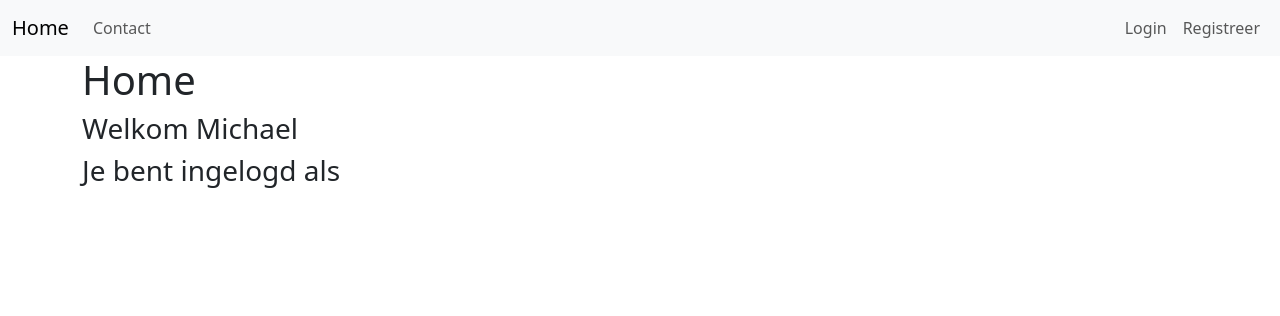
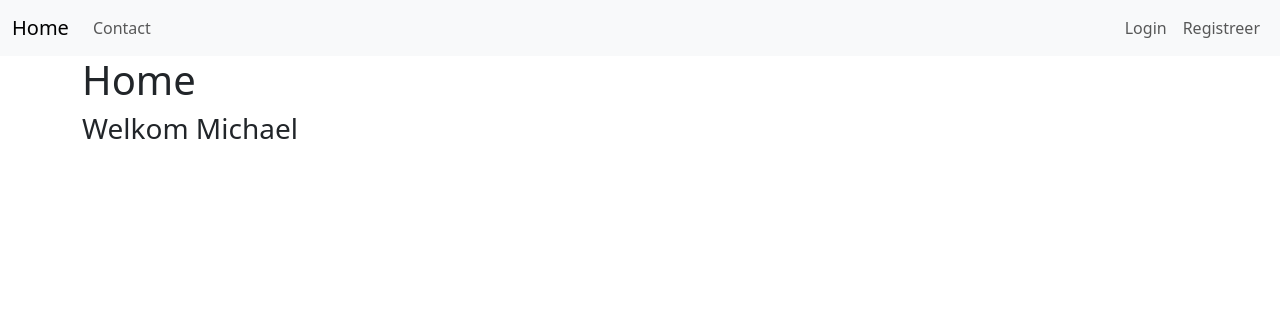
Before and after one commit to GaneshMichael/FrameworkWebtech2, a PHP site: page / in a window 1280 px wide. Shown: the top 316 px of the page. Run offline with PHP 8.4, Linux system fonts and the light colour scheme; data that the repository does not hold is empty.

Commit message:
Update home.php

```diff
--- a/App/Views/home.php
+++ b/App/Views/home.php
@@ -1,4 +1,3 @@
 <h1> Home </h1>
 
 <h3>Welkom <?php echo $naam ?></h3>
-<h3>Je bent ingelogd als <?php echo $rol ?></h3>
```
